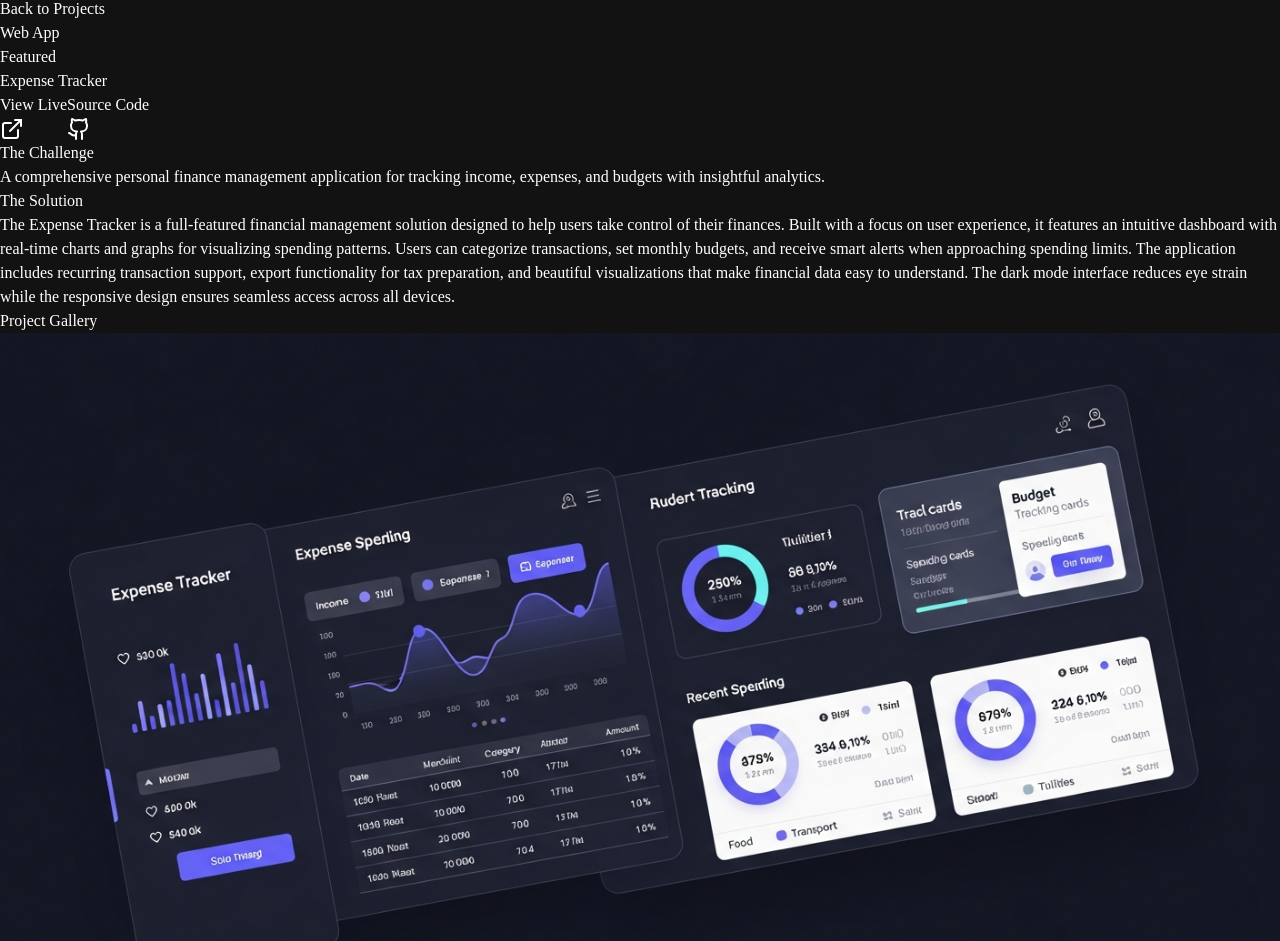
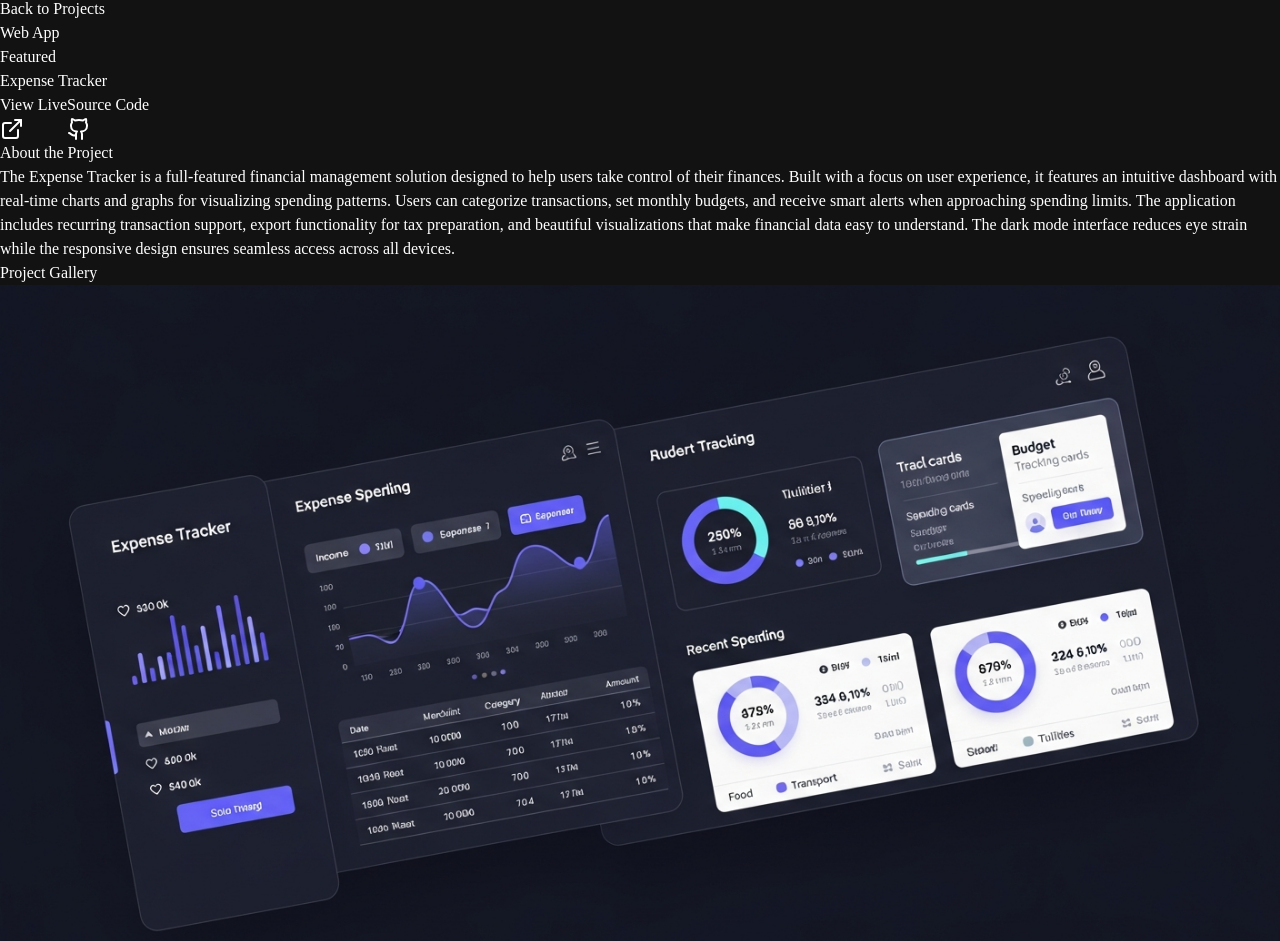
Before and after one commit to ByteOps02/My_Portfolio, a React (Vite) app in the folder client/: page /project/expense-tracker in a window 1280 px wide. Shown: the part 893-1834 px from the top of the page. Built offline with nearby package versions, Linux system fonts and the light colour scheme; a web font is replaced by a local one.

Commit message:
Make change in the project page

```diff
--- a/client/src/pages/ProjectDetail.tsx
+++ b/client/src/pages/ProjectDetail.tsx
@@ -112,21 +112,7 @@ export default function ProjectDetail() {
             >
               <h2 className="text-2xl font-bold mb-6 flex items-center gap-3">
                 <span className="w-10 h-[2px] bg-primary block rounded-full" />
-                The Challenge
-              </h2>
-              <p className="text-xl text-muted-foreground leading-relaxed">
-                {project.description}
-              </p>
-            </motion.section>
-
-            <motion.section
-              initial={{ opacity: 0, y: 20 }}
-              whileInView={{ opacity: 1, y: 0 }}
-              viewport={{ once: true }}
-            >
-              <h2 className="text-2xl font-bold mb-6 flex items-center gap-3">
-                <span className="w-10 h-[2px] bg-primary block rounded-full" />
-                The Solution
+                About the Project
               </h2>
               <p className="text-xl text-muted-foreground leading-relaxed">
                 {project.fullDescription}
```
